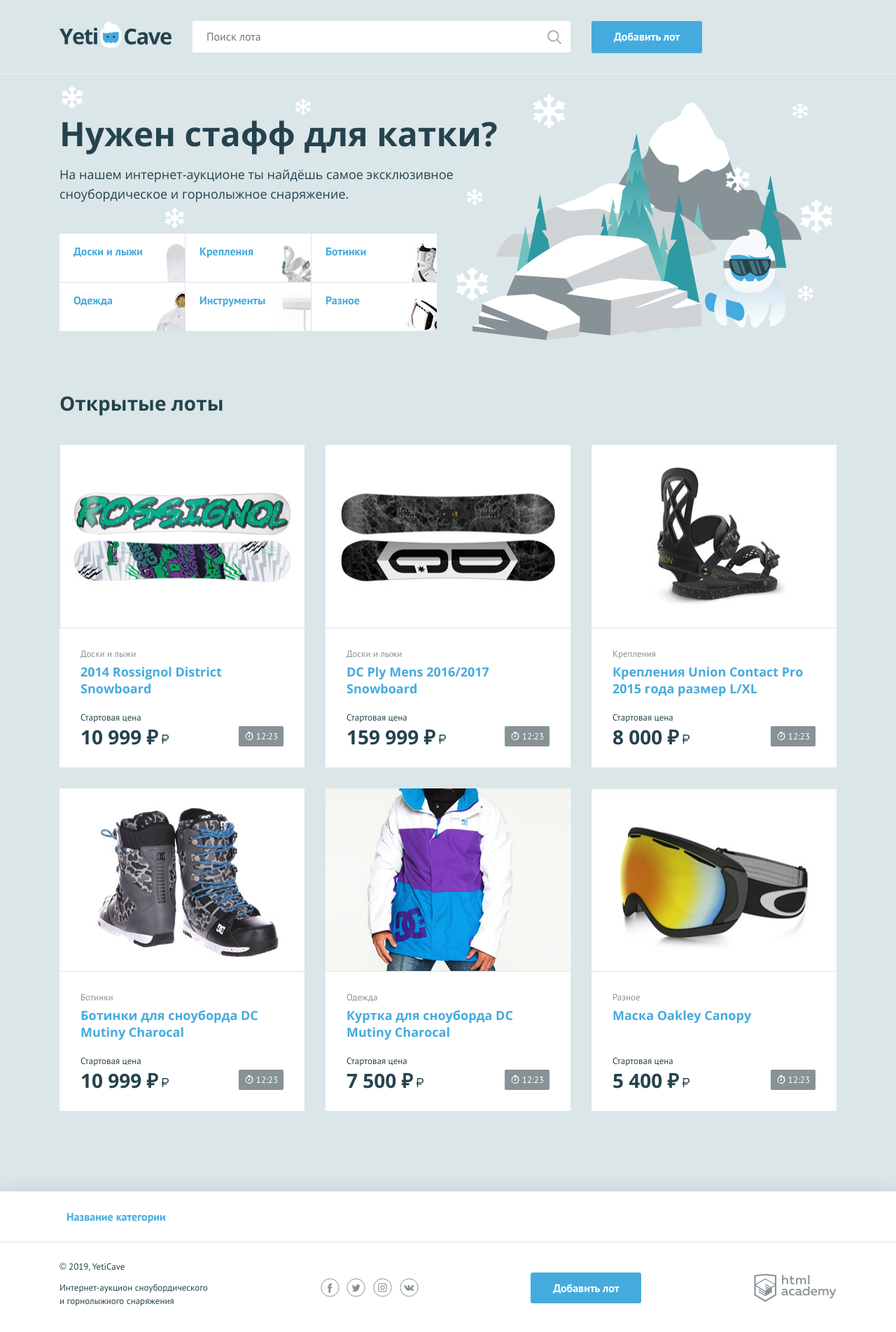
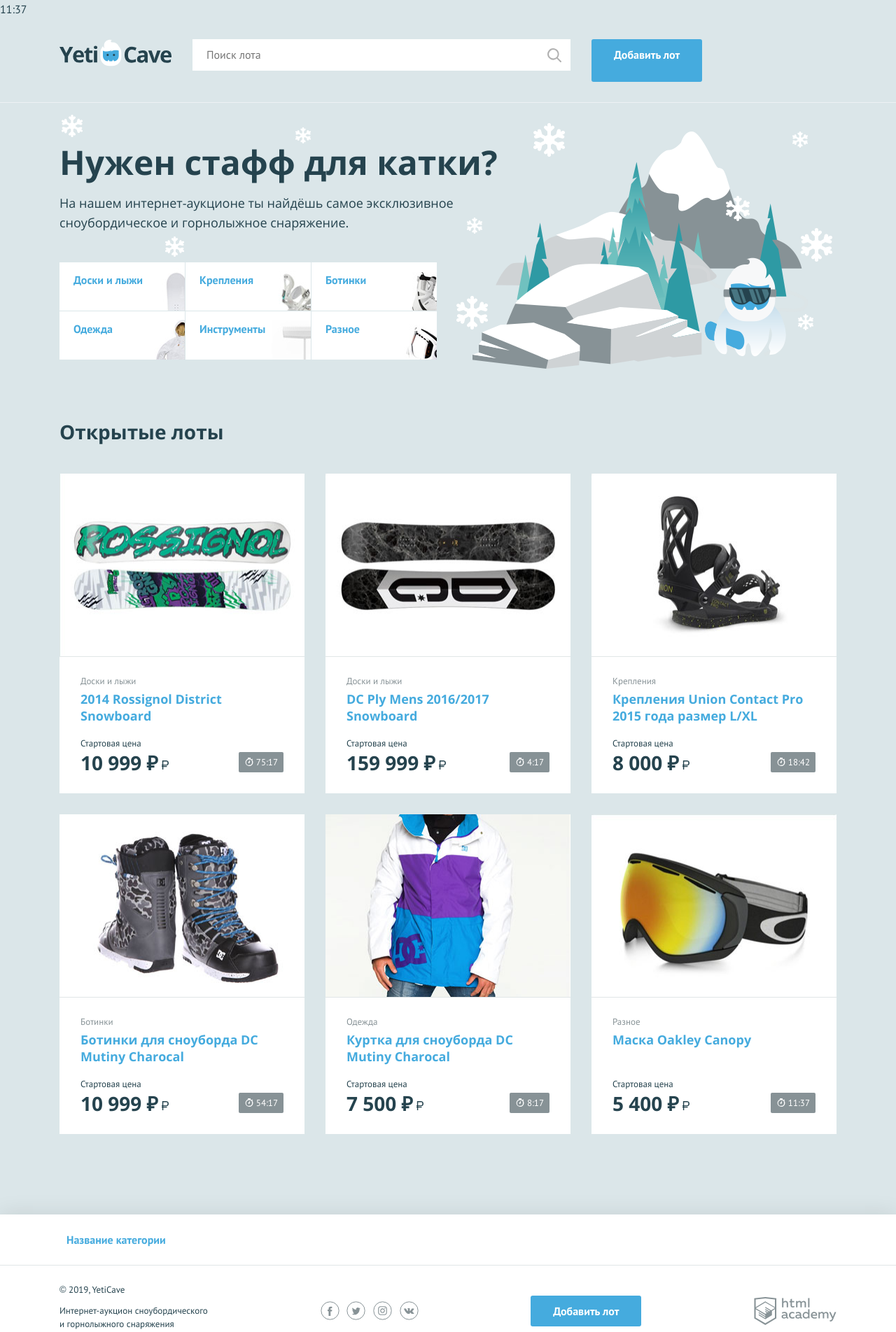
Before and after one commit to uzhas76064/yeticave, a PHP site: page / in a window 1280 px wide. Shown: the top 1904 px of the page at 70% size. Before the commit the page ends 1867 px from the top, so only its background shows below. Run offline with PHP 8.4, Linux system fonts and the light colour scheme.

Commit message:
добавлено время размещения лота и функция для подсчёта разницы во времени

```diff
--- a/data.php
+++ b/data.php
@@ -13,36 +13,42 @@
         "title" => "2014 Rossignol District Snowboard",
         "category" => $categories["boards"],
         "price" => 10999,
-        "image" => "img/lot-1.jpg"
+        "image" => "img/lot-1.jpg",
+        "rest_time" => "2024-10-21 15:40"
     ],
     [
         "title" => "DC Ply Mens 2016/2017 Snowboard",
         "category" => $categories["boards"],
         "price" => 159999,
-        "image" => "img/lot-2.jpg"
+        "image" => "img/lot-2.jpg",
+        "rest_time" => "2024-10-18 16:40"
     ],
     [
         "title" => "Крепления Union Contact Pro 2015 года размер L/XL",
         "category" => $categories["attachment"],
         "price" => 8000,
-        "image" => "img/lot-3.jpg"
+        "image" => "img/lot-3.jpg",
+        "rest_time" => "2024-10-17 17:40"
     ],
     [
         "title" => "Ботинки для сноуборда DC Mutiny Charocal",
         "category" => $categories["boots"],
         "price" => 	10999,
-        "image" => "img/lot-4.jpg"
+        "image" => "img/lot-4.jpg",
+        "rest_time" => "2024-10-20 18:40"
     ],
     [
         "title" => "Куртка для сноуборда DC Mutiny Charocal",
         "category" => $categories["clothing"],
         "price" => 7500,
-        "image" => "img/lot-5.jpg"
+        "image" => "img/lot-5.jpg",
+        "rest_time" => "2024-10-18 20:40"
     ],
     [
         "title" => "Маска Oakley Canopy",
         "category" => $categories["other"],
         "price" => 5400,
-        "image" => "img/lot-6.jpg"
+        "image" => "img/lot-6.jpg",
+        "rest_time" => "2024-10-19"
     ],
 ];
--- a/index.php
+++ b/index.php
@@ -1,7 +1,10 @@
 <?php
+
 require_once("helpers.php");
 require_once("utils.php");
 require_once("data.php");
+
+echo get_date_range("2024-10-19");
 
 $page_content = include_template("main.php", [
     "categories" => $categories,
--- a/templates/main.php
+++ b/templates/main.php
@@ -30,7 +30,7 @@
                         <span class="lot__cost"><?=format_num(htmlspecialchars($item["price"]))?><b class="rub">р</b></span>
                     </div>
                     <div class="lot__timer timer">
-                        12:23
+                        <?= get_date_range($item["rest_time"])?>
                     </div>
                 </div>
             </div>
--- a/utils.php
+++ b/utils.php
@@ -6,3 +6,16 @@
 
     return $num ." " ."₽";
 }
+
+function get_date_range($end_date): string
+{
+    $future_date = new DateTime($end_date);
+    $current_date = new DateTime();
+
+    $interval = $future_date->diff($current_date);
+
+    $hours = $interval->days * 24 + $interval->h;
+    $minutes = $interval->i;
+
+    return "{$hours}:{$minutes}";
+}
```
